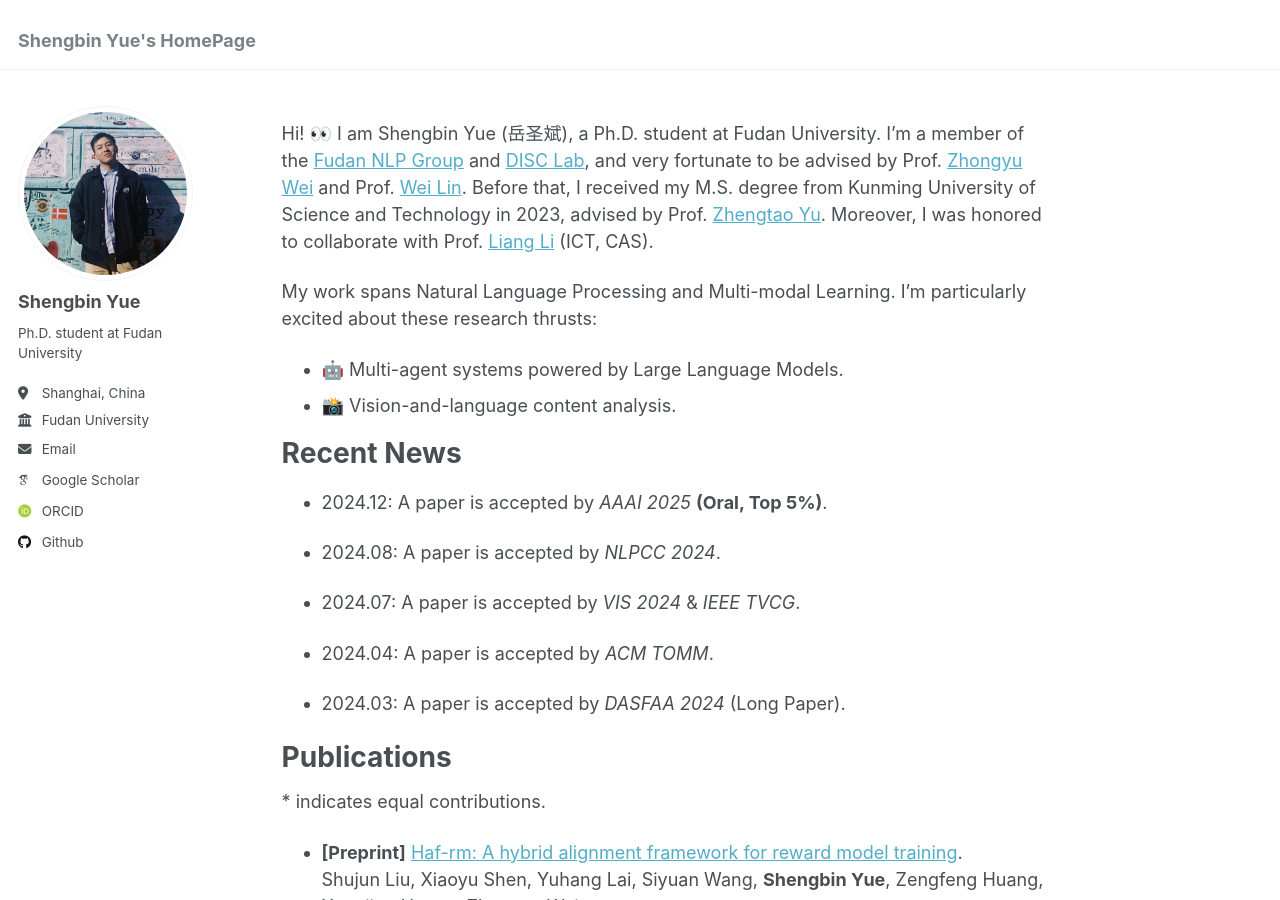
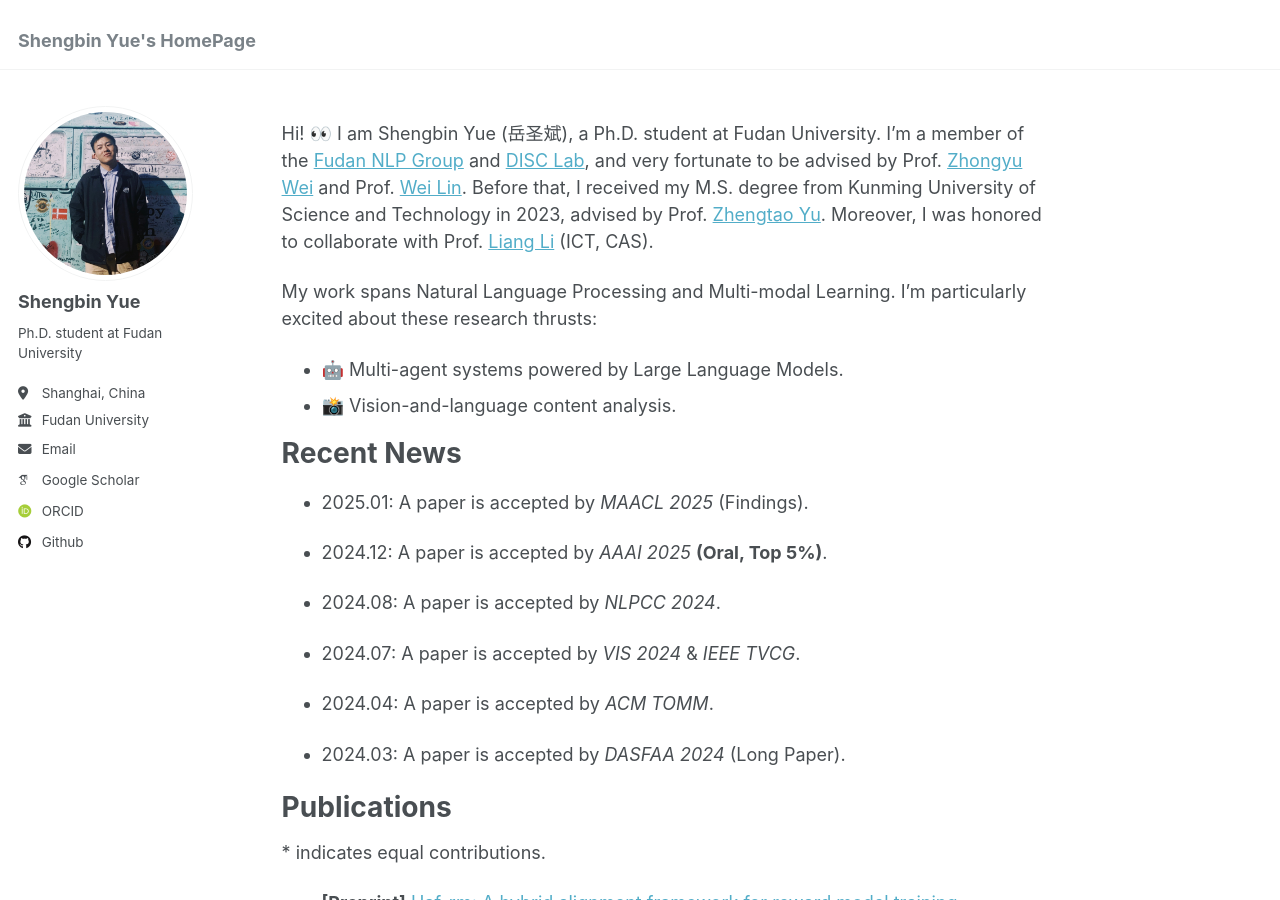
Before and after one commit to yueshengbin/yueshengbin.github.io, a Jekyll site: the page built from _pages/about.md, in a window 1280 px wide and 900 px high. Built offline with Jekyll 4.4.1, drawn with Linux system fonts in a browser that asks for light colours; some web fonts are replaced.

Commit message:
Update about.md

```diff
--- a/_pages/about.md
+++ b/_pages/about.md
@@ -16,6 +16,8 @@ My work spans Natural Language Processing and Multi-modal Learning. I’m partic
 
 Recent News
 ======
+* 2025.01: A paper is accepted by *MAACL 2025* (Findings).
+
 * 2024.12: A paper is accepted by *AAAI 2025* **(Oral, Top 5%)**.
 
 * 2024.08: A paper is accepted by *NLPCC 2024*.
```
